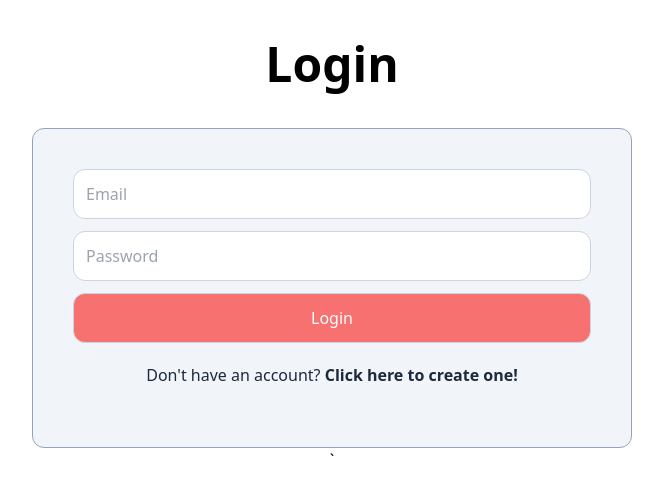
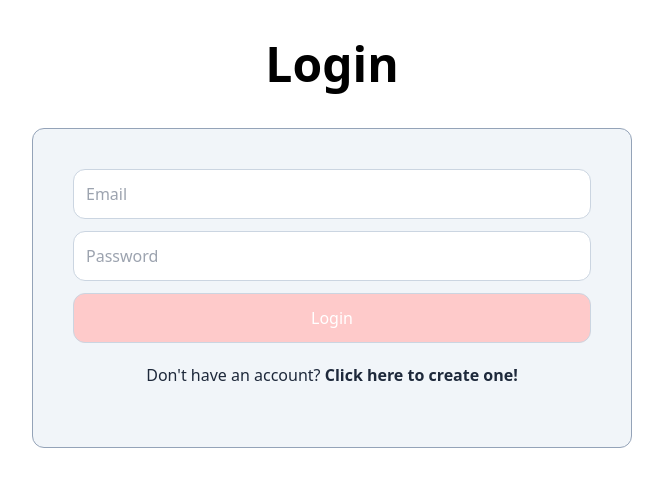
Before and after one commit to Tadiwr/auth-frontend, an Angular app: page /login in a window 1280 px wide. Shown: the top 494 px of the page, without its empty margins (308-971 px from the left). Built offline with nearby package versions, Linux system fonts and the light colour scheme.

Commit message:
adds way to extract values from loin page

```diff
--- a/src/app/login/login.component.html
+++ b/src/app/login/login.component.html
@@ -1,10 +1,10 @@
 <div class="flex flex-col py-10 px-5  md:px-10 justify-center items-center">
   <h1 class="text-5xl font-bold" >Login</h1>
 
-  <form action="" class="flex md:w-1/2 flex-col p-5 md:p-10 bg-slate-100 border mt-10 rounded-xl border-slate-400 w-full" >
-    <input class="p-3 border border-slate-300 rounded-xl w-full mb-3" type="email" placeholder="Email" required >
-    <input class="p-3 border border-slate-300 rounded-xl w-full mb-3" type="password" placeholder="Password" required >
-    <input class="p-3 border bg-red-400 text-white hover:bg-black transition-all border-slate-300 rounded-xl w-full" type="submit" value="Login" >
+  <div class="flex md:w-1/2 flex-col p-5 md:p-10 bg-slate-100 border mt-10 rounded-xl border-slate-400 w-full" >
+    <input [(ngModel)]="email" class="p-3 border border-slate-300 rounded-xl w-full mb-3" placeholder="Email">
+    <input [(ngModel)]="password" class="p-3 border border-slate-300 rounded-xl w-full mb-3" placeholder="Password">
+    <button  (click)="onLogIn()" class="p-3 border bg-red-400 text-white hover:bg-black transition-all border-slate-300 rounded-xl w-full disabled:bg-red-200 " [disabled]="email == '' || password == ''" >Login</button>
     <a href="/create/account" class="p-5 text-slate-800 hover:text-blue-600  text-center">Don't have an account? <strong>Click here to create one!</strong></a>
-  </form>`
+  </div>
 </div>
--- a/src/app/login/login.component.ts
+++ b/src/app/login/login.component.ts
@@ -1,12 +1,20 @@
-import { Component } from '@angular/core';
+import { Component, NgModule } from '@angular/core';
+import { FormsModule } from '@angular/forms';
 
 @Component({
   selector: 'app-login',
   standalone: true,
-  imports: [],
+  imports: [FormsModule],
   templateUrl: './login.component.html',
   styleUrl: './login.component.css'
 })
 export class LoginComponent {
 
+  email : string = "";
+  password : string = "";
+
+  onLogIn() {
+    console.log(this.email);
+    console.log(this.password);
+  }
 }
```
